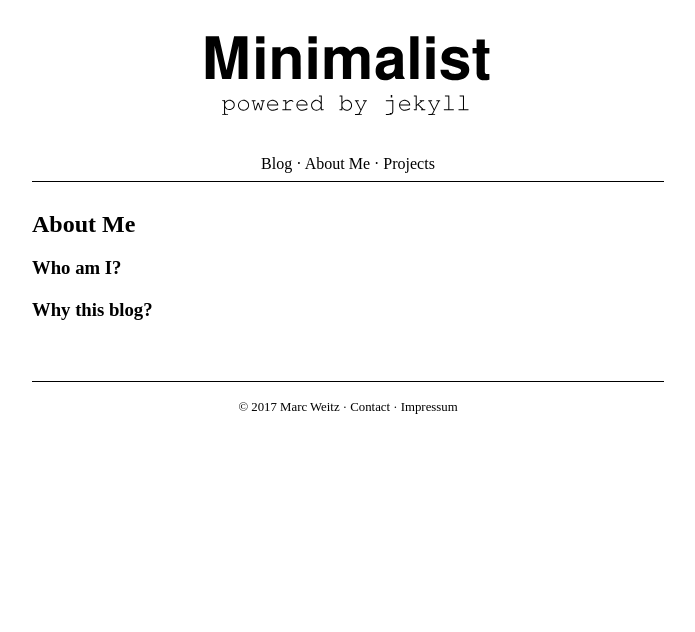
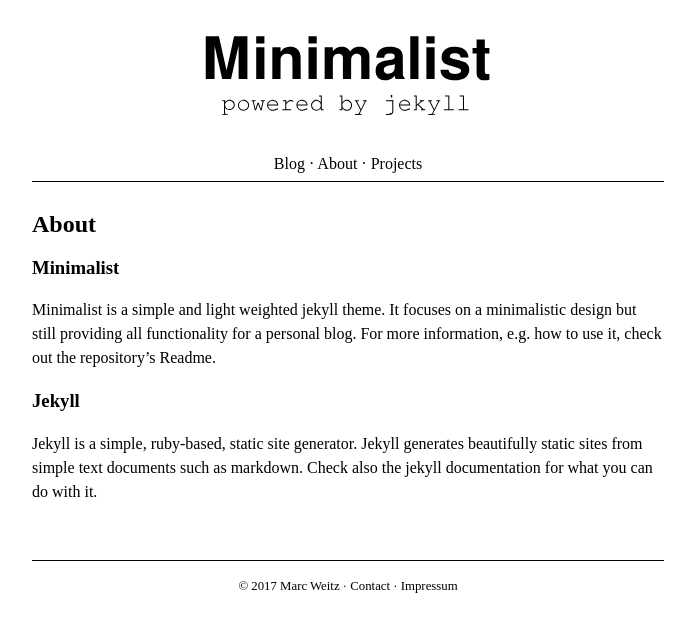
Before and after one commit to Trybnetic/minimalist, a Jekyll site: the page built from about.md, in a window 1280 px wide. Shown: the top 632 px of the page, without its empty margins (292-987 px from the left). Built offline with Jekyll 4.4.1, drawn with Linux system fonts in a browser that asks for light colours.

Commit message:
adds general about information

```diff
--- a/_includes/nav.html
+++ b/_includes/nav.html
@@ -1,5 +1,5 @@
 <div id="nav">
   <a href="{{site.url}}{{site.baseurl}}/">Blog</a> ·
-  <a href="{{site.url}}{{site.baseurl}}/about/">About Me</a> ·
+  <a href="{{site.url}}{{site.baseurl}}/about/">About</a> ·
   <a href="{{site.url}}{{site.baseurl}}/projects/">Projects</a>
 </div>
--- a/about.md
+++ b/about.md
@@ -1,9 +1,11 @@
 ---
 layout: default
-title: About Me
+title: About
 permalink: /about/
 ---
 
-### Who am I?
+### Minimalist
+Minimalist is a simple and light weighted [jekyll](http://jekyllrb.com/) theme. It focuses on a minimalistic design but still providing all functionality for a personal blog. For more information, e.g. how to use it, check out the [repository's](https://github.com/Trybnetic/minimalist) [Readme](https://github.com/Trybnetic/minimalist/blob/master/README.md).
 
-### Why this blog?
+### Jekyll
+[Jekyll](http://jekyllrb.com/) is a simple, ruby-based, static site generator. Jekyll generates beautifully static sites from simple text documents such as markdown. Check also the [jekyll documentation](http://jekyllrb.com/docs/home/) for what you can do with it.
```
